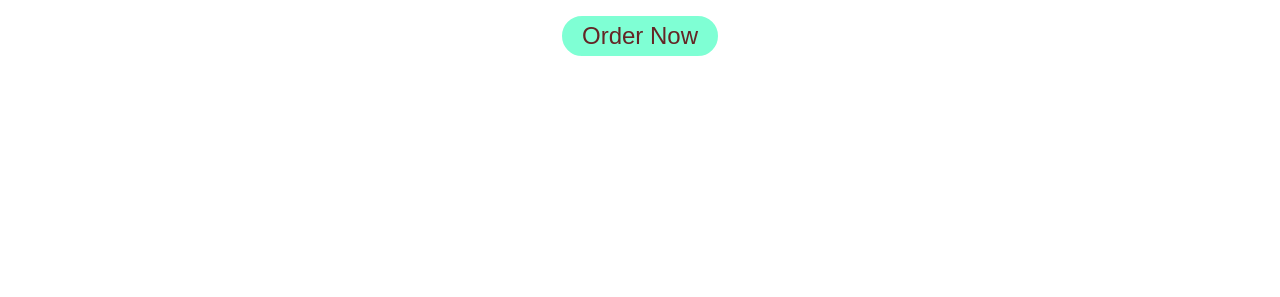
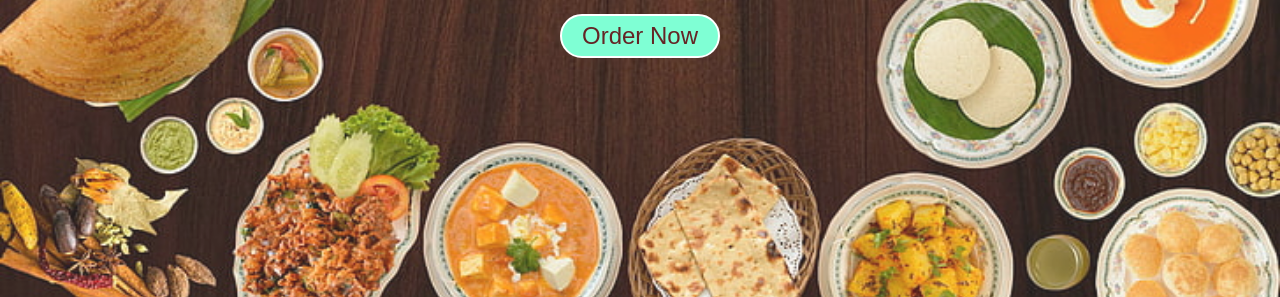
Before and after one commit to mjh345/fddelvry.github.io, a plain HTML site: page index.html in a window 1280 px wide. Shown: the part 327-624 px from the top of the page. Drawn offline with Linux system fonts and the light colour scheme; files whose address does not match are found by name.

Commit message:
Update style.css

```diff
--- a/css/style.css
+++ b/css/style.css
@@ -82,7 +82,7 @@ html{
   }
   #home::before{
     content: "";
-    background:url('img/css/bg.jpg') no-repeat center center/cover;
+    background:url('bg.jpg') no-repeat center center/cover;
     position: absolute;
     top: 0;
     left: 0;
```
